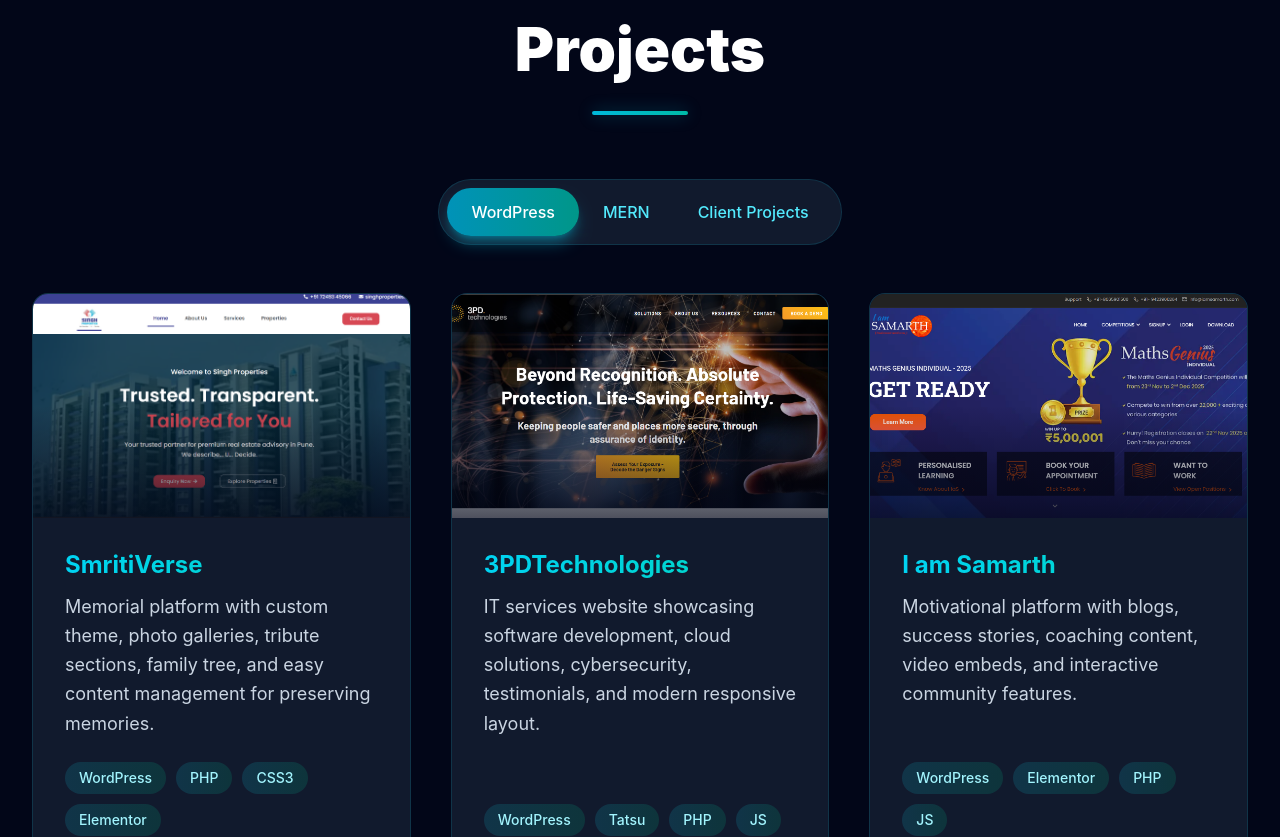
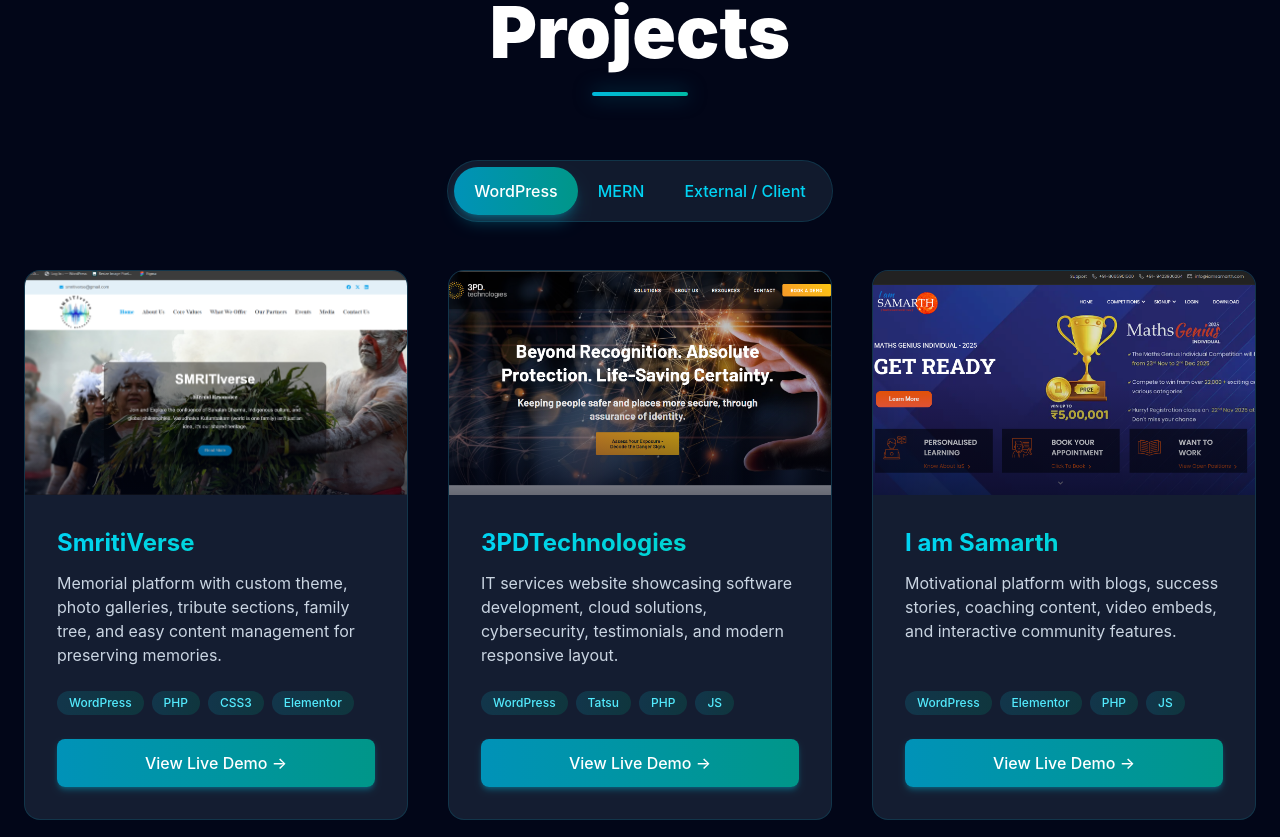
Before and after one commit to ankitadhokane24/ankitadhokane, a React (Vite) app: page / in a window 1280 px wide. Shown: the part 3883-4720 px from the top of the page. Built offline with nearby package versions, Linux system fonts and the light colour scheme.

Commit message:
#projects component

```diff
--- a/src/components/Projects.jsx
+++ b/src/components/Projects.jsx
@@ -1,3 +1,4 @@
+
 // src/components/Projects.tsx
 import { useState } from 'react';
 
@@ -9,7 +10,7 @@
       title: "SmritiVerse",
       desc: "Memorial platform with custom theme, photo galleries, tribute sections, family tree, and easy content management for preserving memories.",
       tech: ["WordPress", "PHP", "CSS3", "Elementor"],
-      image: "../src/assets/images/singhproperties.png",
+      image: "../src/assets/images/smritiverse.png",
       link: "https://smritiverse.org/",
     },
     {
@@ -42,7 +43,7 @@
       tech: ["React", "Node.js", "Express", "MongoDB"],
       image: "../src/assets/images/Omelectricals.png",
       link: "#",
-      inProgress: true,
+      inProgress: true, // ← flag for badge
     },
   ];
 
@@ -64,91 +65,51 @@
   ];
 
   const ProjectCard = ({ title, desc, tech, image, link, inProgress = false }) => (
-    <div className="
-      bg-slate-800/60 backdrop-blur-md
-      border border-cyan-900/50 rounded-2xl
-      overflow-hidden transition-all duration-300
-      hover:scale-[1.02] hover:shadow-[0_0_28px_rgba(6,182,212,0.45)]
-      group flex flex-col relative
-    ">
-      {/* In Progress Badge */}
+    <div className="bg-slate-800/70 rounded-2xl overflow-hidden border border-cyan-900/50 glow-cyan-hover transition-all duration-300 hover:scale-[1.02] hover:shadow-[0_0_30px_rgba(6,182,212,0.5)] group flex flex-col relative">
+      {/* In Progress Badge (only for ongoing projects) */}
       {inProgress && (
-        <div className="
-          absolute top-4 right-4 z-10
-          px-4 py-1.5
-          bg-gradient-to-r from-cyan-600 to-teal-600
-          text-white text-xs sm:text-sm font-medium
-          rounded-full shadow-md shadow-cyan-500/40
-        ">
+        <div className="absolute top-4 right-4 z-10 px-4 py-1 bg-gradient-to-r from-cyan-600 to-teal-600 text-white text-xs font-medium rounded-full shadow-md shadow-cyan-500/40">
           In Progress
         </div>
       )}
 
       {/* Image */}
-      <div className="h-48 sm:h-52 md:h-56 overflow-hidden relative">
+      <div className="h-48 md:h-56 overflow-hidden relative">
         <img
           src={image}
           alt={title}
           className="w-full h-full object-cover transition-transform duration-700 group-hover:scale-110"
           loading="lazy"
         />
-        <div className="absolute inset-0 bg-gradient-to-t from-slate-950/70 via-transparent to-transparent pointer-events-none"></div>
+        <div className="absolute inset-0 bg-gradient-to-t from-slate-950/60 via-transparent to-transparent pointer-events-none"></div>
       </div>
 
       {/* Content */}
-      <div className="p-6 sm:p-7 md:p-8 flex flex-col flex-grow">
-        <h4 className="
-          text-xl sm:text-2xl md:text-2.5xl
-          font-bold mb-3
-          bg-gradient-to-r from-cyan-400 to-teal-400
-          bg-clip-text text-transparent
-          leading-tight
-        ">
+      <div className="p-6 md:p-8 flex flex-col flex-grow">
+        <h4 className="text-2xl font-bold mb-3 bg-gradient-to-r from-cyan-400 to-teal-400 bg-clip-text text-transparent">
           {title}
         </h4>
+        <p className="text-slate-300 mb-6 text-base flex-grow">{desc}</p>
 
-        <p className="
-          text-base sm:text-lg
-          text-slate-300 mb-6
-          flex-grow leading-relaxed
-        ">
-          {desc}
-        </p>
-
-        {/* Tech tags */}
-        <div className="flex flex-wrap gap-2.5 mb-6">
+        {/* Tech badges */}
+        <div className="flex flex-wrap gap-2 mb-6">
           {tech.map((t) => (
             <span
               key={t}
-              className="
-                px-3.5 py-1.5
-                bg-gradient-to-r from-cyan-900/50 to-teal-900/50
-                rounded-full
-                text-xs sm:text-sm
-                text-cyan-200 font-medium
-              "
+              className="px-3 py-1 bg-gradient-to-r from-cyan-900/50 to-teal-900/50 rounded-full text-xs text-cyan-300 font-medium"
             >
               {t}
             </span>
           ))}
         </div>
 
-        {/* Button */}
+        {/* Live Demo Button */}
         {link && link !== "#" && (
           <a
             href={link}
             target="_blank"
             rel="noopener noreferrer"
-            className="
-              mt-auto inline-flex items-center justify-center
-              bg-gradient-to-r from-cyan-600 to-teal-600
-              hover:from-cyan-500 hover:to-teal-500
-              text-white font-medium
-              text-sm sm:text-base
-              py-3 px-6 rounded-lg
-              transition-all duration-300
-              shadow-md shadow-cyan-500/30 hover:shadow-cyan-500/50
-            "
+            className="mt-auto inline-block bg-gradient-to-r from-cyan-600 to-teal-600 hover:from-cyan-500 hover:to-teal-500 text-white font-medium text-sm md:text-base py-3 px-6 rounded-lg text-center transition-all duration-300 shadow-md shadow-cyan-500/30 hover:shadow-cyan-500/50"
           >
             View Live Demo →
           </a>
@@ -159,85 +120,66 @@
 
   const getActiveProjects = () => {
     switch (activeTab) {
-      case 'wordpress': return wpProjects;
-      case 'mern':      return mernProjects;
-      case 'external':  return externalProjects;
-      default:          return wpProjects;
+      case 'wordpress':
+        return wpProjects;
+      case 'mern':
+        return mernProjects;
+      case 'external':
+        return externalProjects;
+      default:
+        return wpProjects;
     }
   };
 
   return (
-    <section id="projects" className="py-16 md:py-24 lg:py-28 bg-slate-950">
-      <div className="max-w-7xl mx-auto px-5 sm:px-6 lg:px-8">
-        {/* Heading – consistent with other sections */}
-        <div className="text-center mb-12 md:mb-16">
-          <h2 className="
-            text-4xl sm:text-5xl md:text-6xl lg:text-6xl
-            font-black text-white leading-tight
-          ">
+    <section id="projects" className="py-24 bg-slate-950">
+      <div className="max-w-7xl mx-auto px-6">
+        {/* Heading */}
+        <div className="text-center mb-16">
+          <h2 className="text-5xl md:text-7xl font-black text-white">
             Projects
           </h2>
-          <div className="
-            w-20 sm:w-24 h-1
-            bg-gradient-to-r from-cyan-500 to-teal-500
-            mx-auto mt-5 sm:mt-6
-            rounded-full
-            shadow-[0_0_16px_rgba(6,182,212,0.4)]
-          "></div>
+          <div className="w-24 h-1 bg-gradient-to-r from-cyan-500 to-teal-500 mx-auto mt-6 rounded-full shadow-[0_0_20px_rgba(6,182,212,0.5)]"></div>
         </div>
 
         {/* Tabs */}
-        <div className="flex justify-center mb-10 md:mb-12">
-          <div className="
-            inline-flex bg-slate-800/60 backdrop-blur-md
-            rounded-full border border-cyan-900/50 p-1.5 sm:p-2
-          ">
+        <div className="flex justify-center mb-12">
+          <div className="inline-flex bg-slate-800/60 backdrop-blur-md rounded-full border border-cyan-900/50 p-1.5">
             <button
               onClick={() => setActiveTab('wordpress')}
-              className={`
-                px-4 sm:px-6 py-2.5 sm:py-3 rounded-full
-                text-sm sm:text-base font-medium transition-all duration-300
-                ${activeTab === 'wordpress'
-                  ? 'bg-gradient-to-r from-cyan-600 to-teal-600 text-white shadow-lg shadow-cyan-500/40'
-                  : 'text-cyan-300 hover:text-white hover:bg-gradient-to-r hover:from-cyan-700/40 hover:to-teal-700/30'
-                }
-              `}
+              className={`px-5 py-3 rounded-full text-sm md:text-base font-medium transition-all duration-300 ${
+                activeTab === 'wordpress'
+                  ? 'bg-gradient-to-r from-cyan-600 to-teal-600 text-white shadow-lg shadow-cyan-500/30'
+                  : 'text-cyan-400 hover:bg-gradient-to-r hover:from-cyan-600/30 hover:to-teal-600/30 hover:text-white'
+              }`}
             >
               WordPress
             </button>
-
             <button
               onClick={() => setActiveTab('mern')}
-              className={`
-                px-4 sm:px-6 py-2.5 sm:py-3 rounded-full
-                text-sm sm:text-base font-medium transition-all duration-300
-                ${activeTab === 'mern'
-                  ? 'bg-gradient-to-r from-cyan-600 to-teal-600 text-white shadow-lg shadow-cyan-500/40'
-                  : 'text-cyan-300 hover:text-white hover:bg-gradient-to-r hover:from-cyan-700/40 hover:to-teal-700/30'
-                }
-              `}
+              className={`px-5 py-3 rounded-full text-sm md:text-base font-medium transition-all duration-300 ${
+                activeTab === 'mern'
+                  ? 'bg-gradient-to-r from-cyan-600 to-teal-600 text-white shadow-lg shadow-cyan-500/30'
+                  : 'text-cyan-400 hover:bg-gradient-to-r hover:from-cyan-600/30 hover:to-teal-600/30 hover:text-white'
+              }`}
             >
               MERN
             </button>
-
             <button
               onClick={() => setActiveTab('external')}
-              className={`
-                px-4 sm:px-6 py-2.5 sm:py-3 rounded-full
-                text-sm sm:text-base font-medium transition-all duration-300
-                ${activeTab === 'external'
-                  ? 'bg-gradient-to-r from-cyan-600 to-teal-600 text-white shadow-lg shadow-cyan-500/40'
-                  : 'text-cyan-300 hover:text-white hover:bg-gradient-to-r hover:from-cyan-700/40 hover:to-teal-700/30'
-                }
-              `}
+              className={`px-5 py-3 rounded-full text-sm md:text-base font-medium transition-all duration-300 ${
+                activeTab === 'external'
+                  ? 'bg-gradient-to-r from-cyan-600 to-teal-600 text-white shadow-lg shadow-cyan-500/30'
+                  : 'text-cyan-400 hover:bg-gradient-to-r hover:from-cyan-600/30 hover:to-teal-600/30 hover:text-white'
+              }`}
             >
-              Client Projects
+              External / Client
             </button>
           </div>
         </div>
 
         {/* Projects Grid */}
-        <div className="grid md:grid-cols-2 lg:grid-cols-3 gap-6 sm:gap-8 md:gap-9 lg:gap-10">
+        <div className="grid md:grid-cols-2 lg:grid-cols-3 gap-8 md:gap-10">
           {getActiveProjects().map((project, index) => (
             <ProjectCard key={index} {...project} />
           ))}
@@ -245,7 +187,7 @@
 
         {/* Empty state */}
         {getActiveProjects().length === 0 && (
-          <p className="text-center text-slate-400 text-lg sm:text-xl mt-12">
+          <p className="text-center text-slate-400 text-xl mt-12">
             More projects coming soon...
           </p>
         )}
```
Lines whose indentation alone changed are shown as unchanged.
